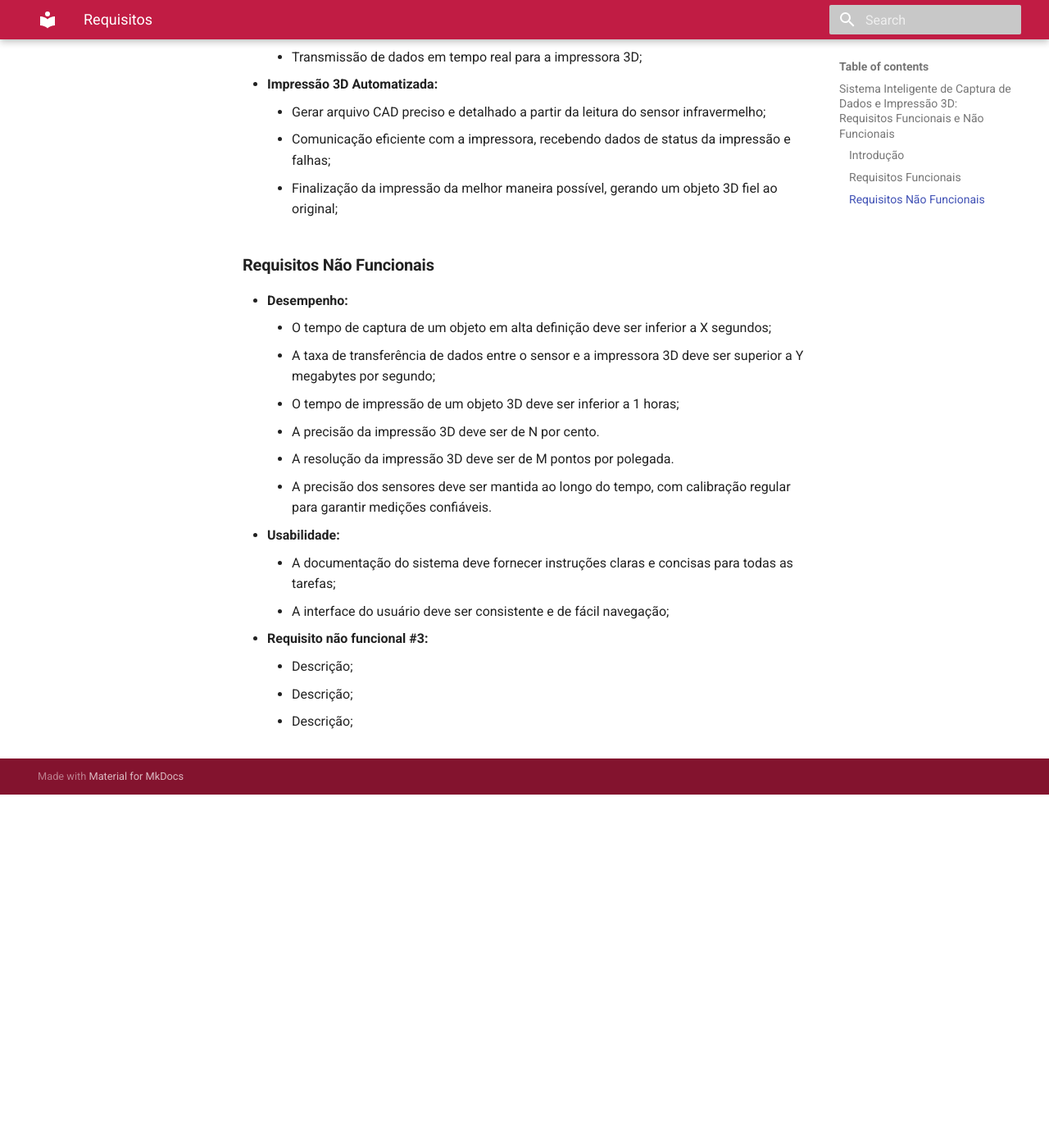
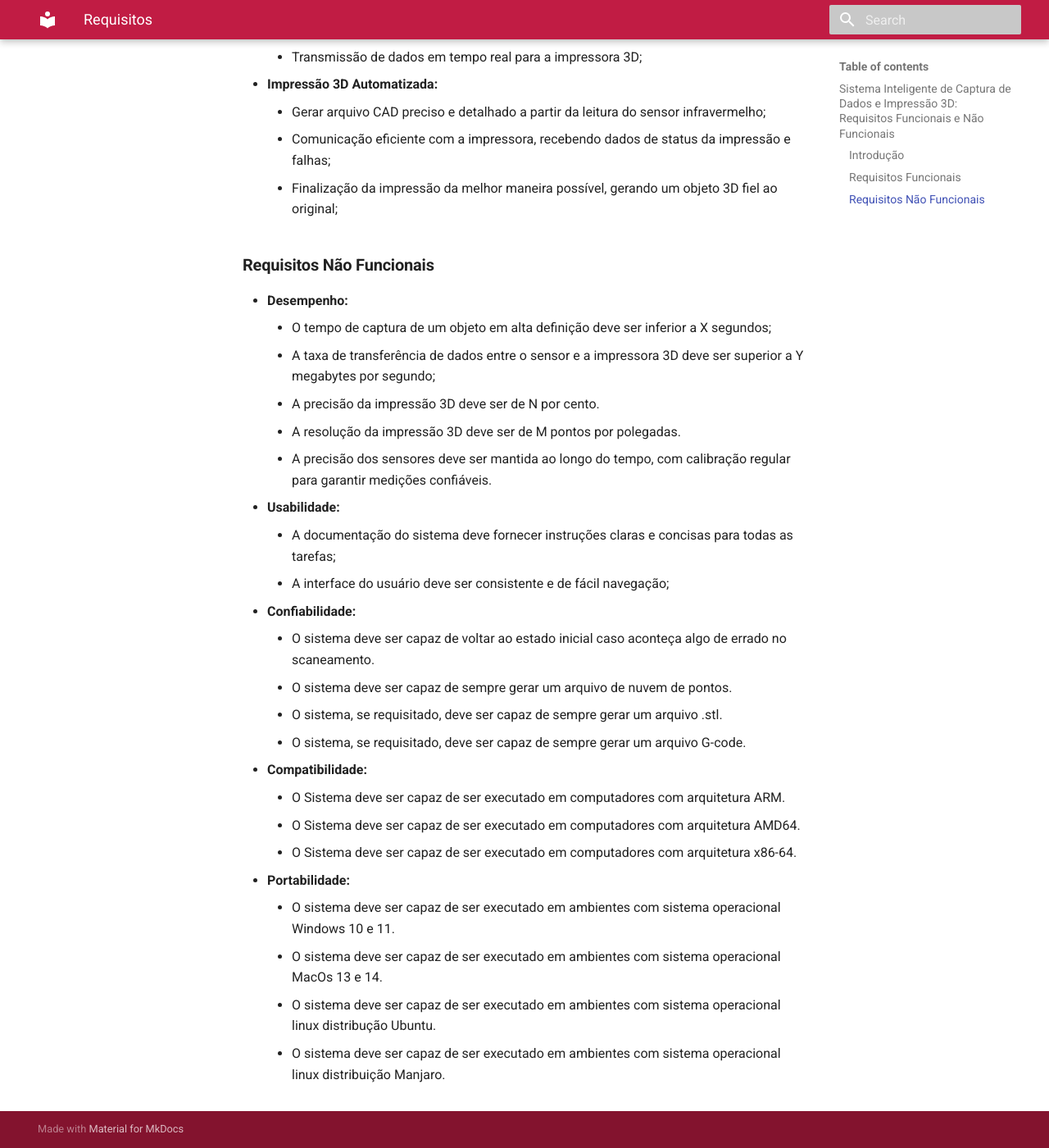
Before and after one commit to Calcioft/ScanPoint, an MkDocs documentation site: the page built from docs/software/requisitos.md, in a window 1280 px wide and 1400 px high, scrolled down 669 px. Shown: the whole window at 82% size. Built offline with MkDocs 1.6.1 and Material for MkDocs 9.7.7, drawn with Linux system fonts in a browser that asks for light colours; before the commit the page ends 1638 px from its top, so only the background shows below that.

Commit message:
Adicionando mais requisitos não funcionais

```diff
--- a/docs/software/requisitos.md
+++ b/docs/software/requisitos.md
@@ -1,7 +1,8 @@
+<!-- Não abordamos 3D -->
 ## Sistema Inteligente de Captura de Dados e Impressão 3D: Requisitos Funcionais e Não Funcionais
 
 ### **Introdução**
-
+<!-- Não abordamos 3D -->
 O sistema inteligente de captura de dados e impressão 3D combina a captura de dados em tempo real com a tecnologia de impressão 3D para criar uma solução inovadora para fabricação digital. Este documento apresenta os requisitos funcionais e não funcionais do sistema, descrevendo as funcionalidades essenciais e as características de qualidade que devem ser atendidas para garantir o sucesso do projeto.
 
 ### **Requisitos Funcionais**
@@ -10,25 +11,42 @@ O sistema inteligente de captura de dados e impressão 3D combina a captura de d
     * Realizar leitura de objetos em alta definição;
     * Scannear os dados através do sensor infravermelho;
     * Processar os dados recebidos através do sensor da maneira mais prática e eficiente possível;
+    <!-- A principio não faremos a transmissão de dados para a impressora 3D -->
     * Transmissão de dados em tempo real para a impressora 3D;
 * **Impressão 3D Automatizada:**
+    <!-- A principio não geramos CAD, geramos stl ou g-code -->
     * Gerar arquivo CAD preciso e detalhado a partir da leitura do sensor infravermelho;
+    <!-- A princípio não comunicaremos com a impressora -->
     * Comunicação eficiente com a impressora, recebendo dados de status da impressão e falhas;
+    <!-- Não cuidamos da impressão, somente escanner -->
     * Finalização da impressão da melhor maneira possível, gerando um objeto 3D fiel ao original;
 
 ### **Requisitos Não Funcionais**
 
 * **Desempenho:**
     * O tempo de captura de um objeto em alta definição deve ser inferior a X segundos;
+    <!-- Não vamos transferir para impressora 3D -->
     * A taxa de transferência de dados entre o sensor e a impressora 3D deve ser superior a Y megabytes por segundo;
-    * O tempo de impressão de um objeto 3D deve ser inferior a 1 horas;
+    <!-- Não entendi o que seria essa precisão, e não fazemos impressão 3D -->
     * A precisão da impressão 3D deve ser de N por cento.
-    * A resolução da impressão 3D deve ser de M pontos por polegada.
+    <!-- Não fazemos impressão 3D, e tbm não usamos polegadas -->
+    * A resolução da impressão 3D deve ser de M pontos por polegadas.
+    <!-- Não temos como calibrar os sensores, somente o arduino -->
     * A precisão dos sensores deve ser mantida ao longo do tempo, com calibração regular para garantir medições confiáveis.
 * **Usabilidade:**
     * A documentação do sistema deve fornecer instruções claras e concisas para todas as tarefas;
     * A interface do usuário deve ser consistente e de fácil navegação;
-* **Requisito não funcional #3:**
-    * Descrição;
-    * Descrição;
-    * Descrição;
+* **Confiabilidade:**
+    * O sistema deve ser capaz de voltar ao estado inicial caso aconteça algo de errado no scaneamento.
+    * O sistema deve ser capaz de sempre gerar um arquivo de nuvem de pontos.
+    * O sistema, se requisitado, deve ser capaz de sempre gerar um arquivo .stl.
+    * O sistema, se requisitado, deve ser capaz de sempre gerar um arquivo G-code.
+* **Compatibilidade:**
+    * O Sistema deve ser capaz de ser executado em computadores com arquitetura ARM.
+    * O Sistema deve ser capaz de ser executado em computadores com arquitetura AMD64.
+    * O Sistema deve ser capaz de ser executado em computadores com arquitetura x86-64.
+* **Portabilidade:**
+    * O sistema deve ser capaz de ser executado em ambientes com sistema operacional Windows 10 e 11.
+    * O sistema deve ser capaz de ser executado em ambientes com sistema operacional MacOs 13 e 14.
+    * O sistema deve ser capaz de ser executado em ambientes com sistema operacional linux distribução Ubuntu.
+    * O sistema deve ser capaz de ser executado em ambientes com sistema operacional linux distribuição Manjaro.
```
